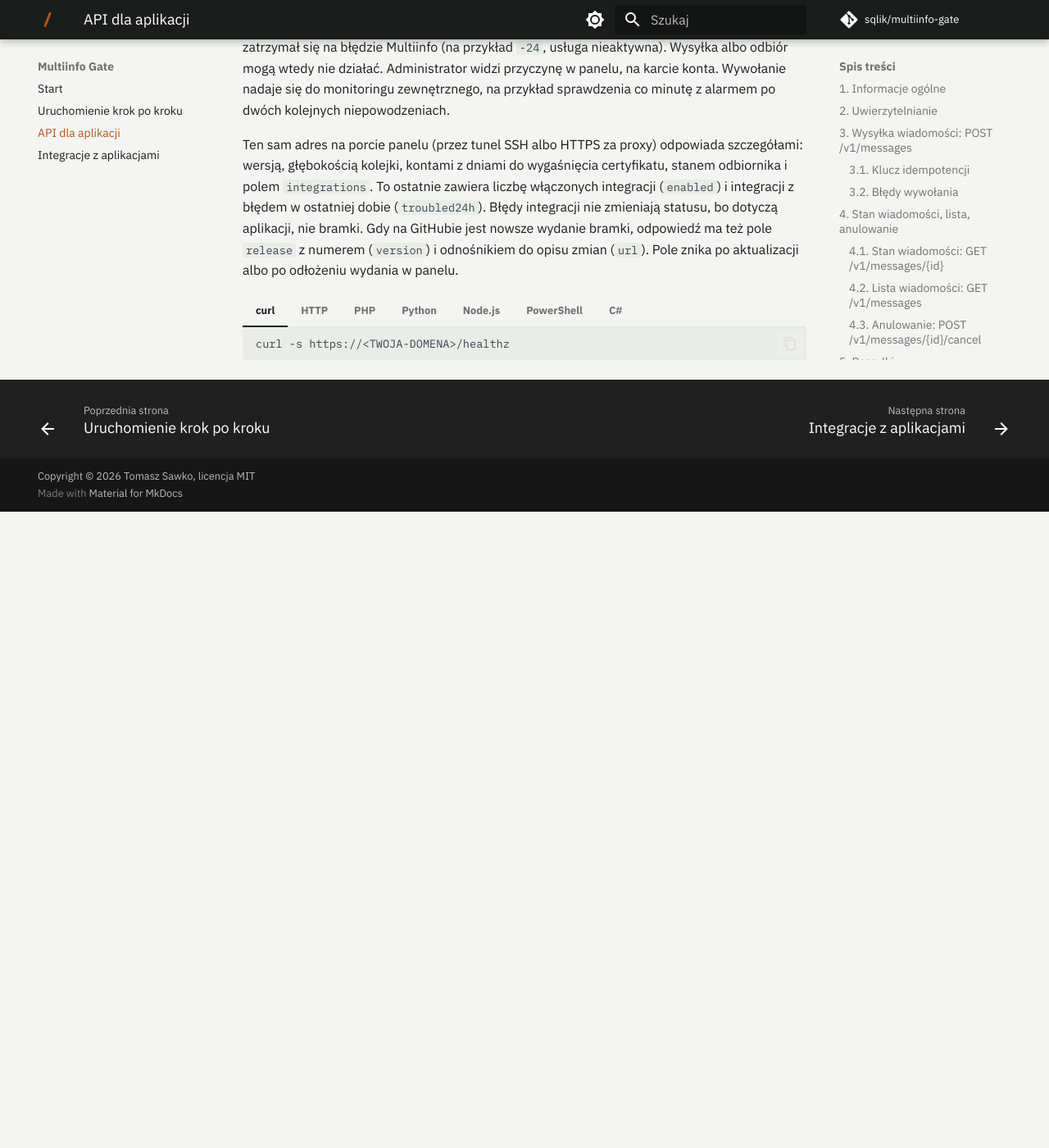
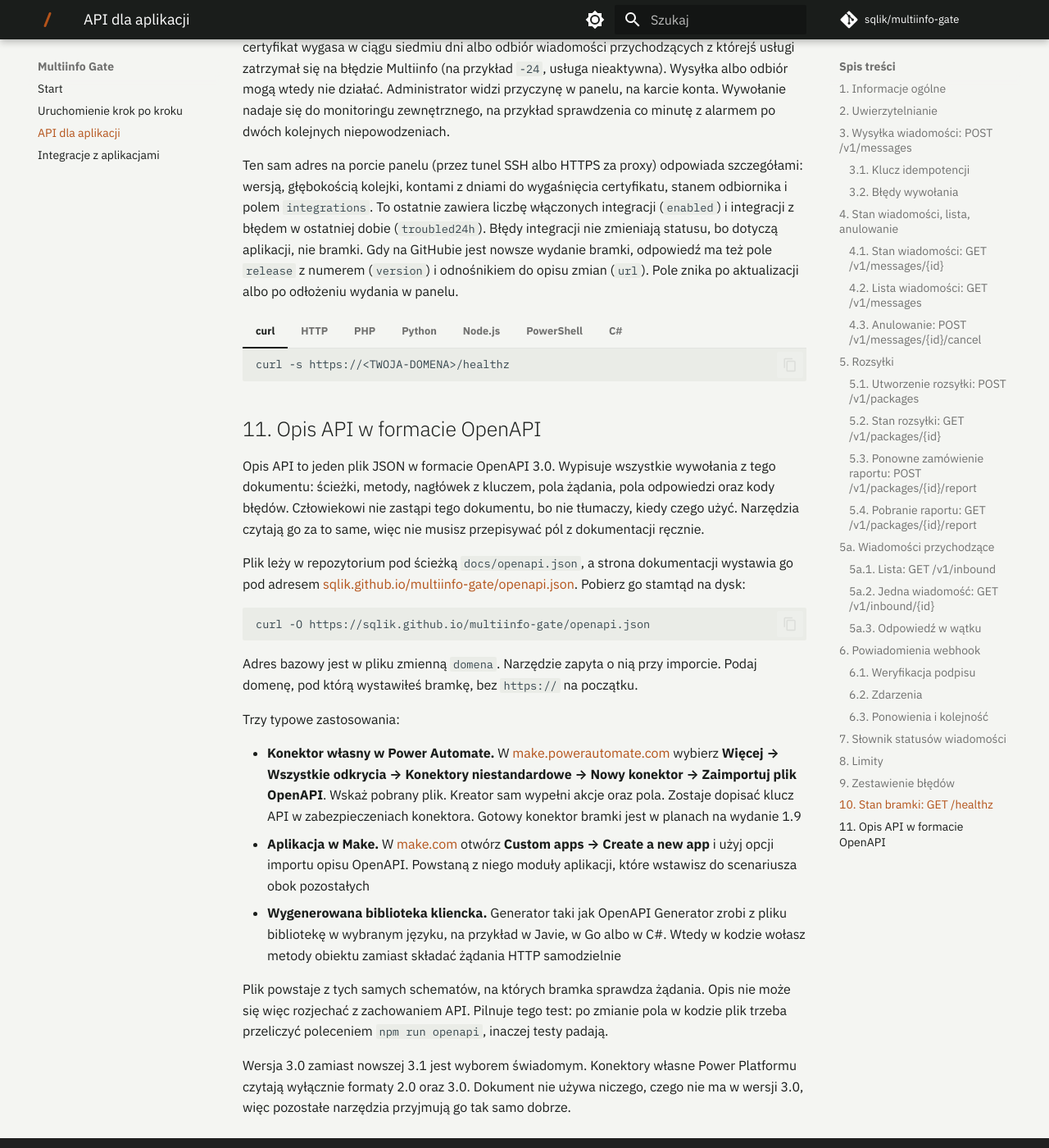
Before and after one commit to sqlik/multiinfo-gate, an MkDocs documentation site: the page built from docs/api.md, in a window 1280 px wide and 1400 px high, scrolled down 23369 px. Shown: the whole window at 82% size. Built offline with MkDocs 1.6.1 and Material for MkDocs 9.7.7, drawn with Linux system fonts in a browser that asks for light colours; comment, search, counter and statistics services are not loaded; before the commit the page ends 23993 px from its top, so only the background shows below that; some of the changed text lies outside the part shown.

Commit message:
docs: opis API do pobrania w api.md, format numeru nadawcy oraz nazwa usługi w uruchomieniu

````diff
--- a/docs/api.md
+++ b/docs/api.md
@@ -21,7 +21,8 @@ jest w rozdziale [Integracje z aplikacjami](integracje.md).
 
 Dokument opisuje każde wywołanie w tym samym układzie: przeznaczenie, pełne żądanie w siedmiu
 wariantach do wyboru zakładką (curl, surowy HTTP, PHP, Python, Node.js, PowerShell, C#),
-odpowiedź oraz błędy tego wywołania wraz z zalecanym postępowaniem.
+odpowiedź oraz błędy tego wywołania wraz z zalecanym postępowaniem. To samo API opisuje plik
+w formacie OpenAPI, który czytają narzędzia (rozdział 11).
 
 ## 1. Informacje ogólne
 
@@ -1823,3 +1824,42 @@ aktualizacji albo po odłożeniu wydania w panelu.
     var odpowiedz = JsonDocument.Parse(await http.GetStringAsync("https://<TWOJA-DOMENA>/healthz"));
     Console.WriteLine(odpowiedz.RootElement.GetProperty("status"));
     ```
+
+## 11. Opis API w formacie OpenAPI
+
+Opis API to jeden plik JSON w formacie OpenAPI 3.0. Wypisuje wszystkie wywołania z tego
+dokumentu: ścieżki, metody, nagłówek z kluczem, pola żądania, pola odpowiedzi oraz kody błędów.
+Człowiekowi nie zastąpi tego dokumentu, bo nie tłumaczy, kiedy czego użyć. Narzędzia czytają go
+za to same, więc nie musisz przepisywać pól z dokumentacji ręcznie.
+
+Plik leży w repozytorium pod ścieżką `docs/openapi.json`, a strona dokumentacji wystawia go pod
+adresem [sqlik.github.io/multiinfo-gate/openapi.json](https://sqlik.github.io/multiinfo-gate/openapi.json).
+Pobierz go stamtąd na dysk:
+
+```bash
+curl -O https://sqlik.github.io/multiinfo-gate/openapi.json
+```
+
+Adres bazowy jest w pliku zmienną `domena`. Narzędzie zapyta o nią przy imporcie. Podaj domenę,
+pod którą wystawiłeś bramkę, bez `https://` na początku.
+
+Trzy typowe zastosowania:
+
+- **Konektor własny w Power Automate.** W [make.powerautomate.com](https://make.powerautomate.com)
+  wybierz **Więcej → Wszystkie odkrycia → Konektory niestandardowe → Nowy konektor → Zaimportuj
+  plik OpenAPI**. Wskaż pobrany plik. Kreator sam wypełni akcje oraz pola. Zostaje dopisać klucz
+  API w zabezpieczeniach konektora. Gotowy konektor bramki jest w planach na wydanie 1.9
+- **Aplikacja w Make.** W [make.com](https://make.com) otwórz **Custom apps → Create a new app**
+  i użyj opcji importu opisu OpenAPI. Powstaną z niego moduły aplikacji, które wstawisz do
+  scenariusza obok pozostałych
+- **Wygenerowana biblioteka kliencka.** Generator taki jak OpenAPI Generator zrobi z pliku
+  bibliotekę w wybranym języku, na przykład w Javie, w Go albo w C#. Wtedy w kodzie wołasz metody
+  obiektu zamiast składać żądania HTTP samodzielnie
+
+Plik powstaje z tych samych schematów, na których bramka sprawdza żądania. Opis nie może się
+więc rozjechać z zachowaniem API. Pilnuje tego test: po zmianie pola w kodzie plik trzeba
+przeliczyć poleceniem `npm run openapi`, inaczej testy padają.
+
+Wersja 3.0 zamiast nowszej 3.1 jest wyborem świadomym. Konektory własne Power Platformu czytają
+wyłącznie formaty 2.0 oraz 3.0. Dokument nie używa niczego, czego nie ma w wersji 3.0, więc
+pozostałe narzędzia przyjmują go tak samo dobrze.
````
Also changed, not shown: docs/uruchomienie.md (+5 -3 lines).
